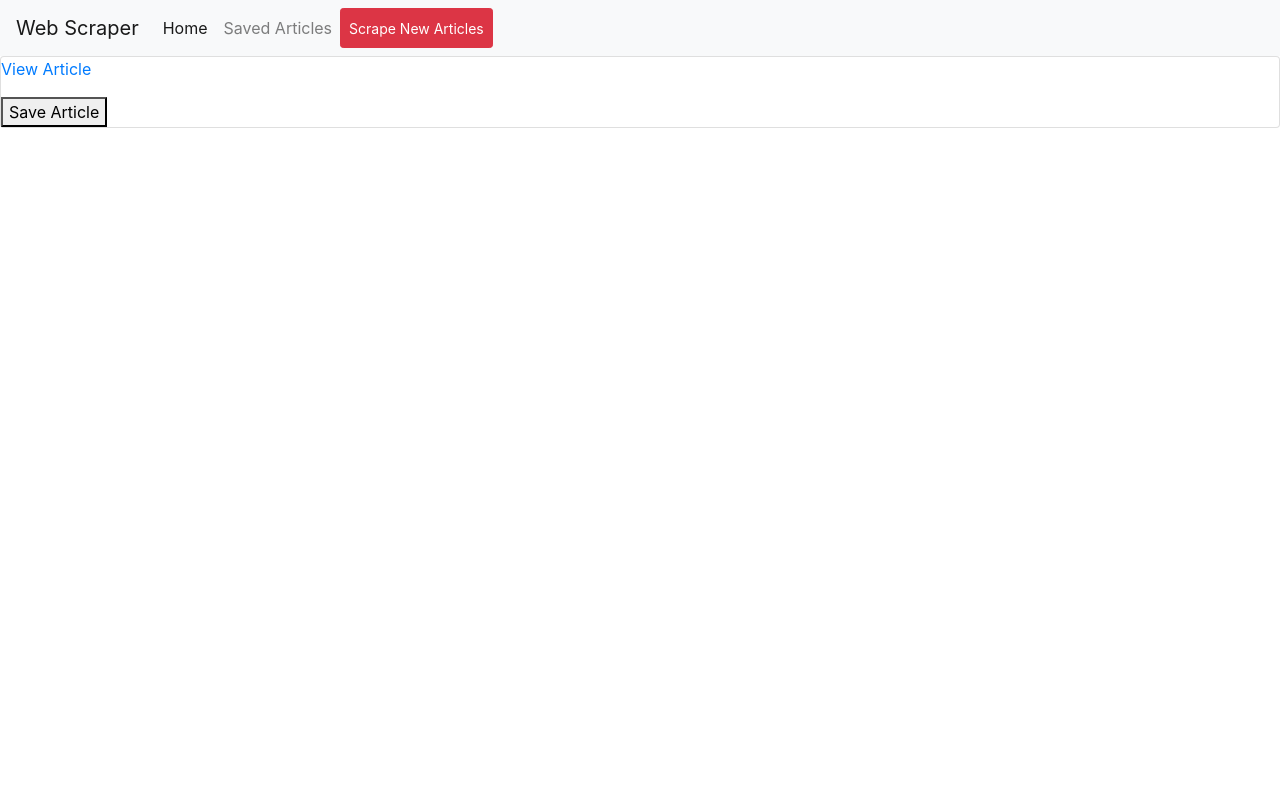
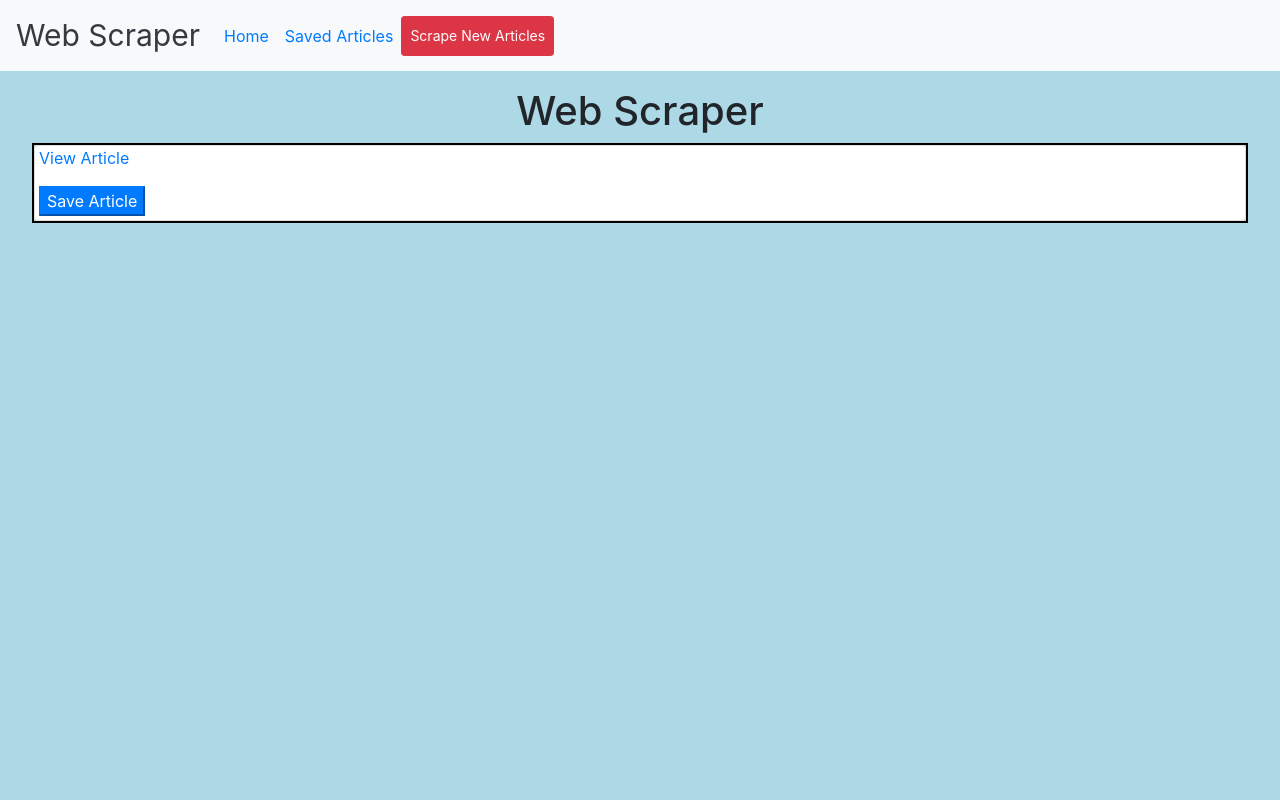
Before and after one commit to BonnieAcuna/Web-Scraping, a Node server app: page / in a window 1280 px wide. Run offline with Node 20, Linux system fonts and the light colour scheme; tables that the repository leaves empty hold one stand-in row (values such as "Sample post"); some libraries are stand-ins or nearby versions.

Commit message:
updated save.handlebars and server.js

```diff
--- a/public/styles.css
+++ b/public/styles.css
@@ -0,0 +1,17 @@
+body {
+    background-color: lightblue;
+}
+
+.articles-container {
+    width: 95%;
+    border: 2px solid black;
+    margin-left: 2.5%;
+}
+
+.card-title {
+    font-size: 28px;
+}
+
+.nav-title {
+    font-size: 30px;
+}
--- a/server.js
+++ b/server.js
@@ -36,6 +36,10 @@ app.get("/", function (req, res) {
             console.log(err);
         });
 });
+
+// app.get("/save", function(req, res) {
+//      res.render("save");
+// })
 
 
 
@@ -99,8 +103,14 @@ app.post("/save/:id", function(req, res) {
 })
 
 app.get("/save", function(req, res) {
-    db.Article.find({ saved: true }).then(function(data) {
-        res.json(data)
+    db.Article.find({ saved: true }).then(function(error, data) {
+        if (error) {
+        res.json(error)
+        } else {
+            res.render("save", {
+                news: dbArticle
+              });
+        }
     })
 })
 
--- a/views/index.handlebars
+++ b/views/index.handlebars
@@ -1,5 +1,5 @@
-<nav class="navbar navbar-expand-lg navbar-light bg-light">
-  <a class="navbar-brand" href="/">Web Scraper</a>
+<nav class="navbar navbar-expand-lg navbar-primary bg-light mb-3">
+  <a class="navbar-brand nav-title text-dark" href="/">Web Scraper</a>
   <button class="navbar-toggler" type="button" data-toggle="collapse" data-target="#navbarNav" aria-controls="navbarNav" aria-expanded="false" aria-label="Toggle navigation">
     <span class="navbar-toggler-icon"></span>
   </button>
@@ -18,6 +18,11 @@
 </nav>
 
 <div id="wrapper">
+  <div class="row">
+    <div class="col-md-12">
+    <h1 class="title-row text-center">Web Scraper</h1>
+    </div>
+  </div>
 
 <div id="articles" class="articles-container">
 {{#if articles}}
@@ -29,13 +34,13 @@
         <div class="card">
           <div class="card-content">
             <span class="card-title">
-                <div class="blue-text">{{title}}</div>
+                <div class="blue-text ml-1">{{title}}</div>
             </span>
-            <a href="{{link}}" class="black-text">View Article</a>
-            <p>{{summary}}</p>
+            <a href="{{link}}" class="black-text ml-1">View Article</a>
+            <p class="summary-text ml-1">{{summary}}</p>
           </div>
           <div class="card-action">
-            <button class="orange-text btn-save" data-id="{{this._id}}">Save Article</button>
+            <button class="orange-text btn-save btn-primary mb-1 ml-1" data-id="{{this._id}}">Save Article</button>
           </div>
         </div>
       </div>
@@ -54,20 +59,5 @@
 
 {{/if}}
 
-
-
-
-
-
-
-
-    {{!-- <div id="articles">
-        <h3>Articles</h3>
-        {{#each article}}
-        <h5>{{title}}</h5>
-        <p>{{summary}}</p>
-        <a href="{{link}}">View Article</a>
-        {{/each}}
-    </div>
-    <div id="notes"></div> --}}
 </div>
+</div>
```
Also changed, not shown: views/save.handlebars (+23 -2 lines).
